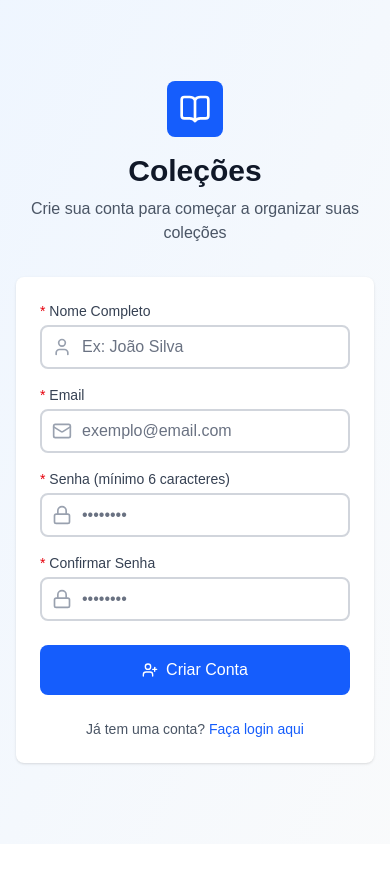
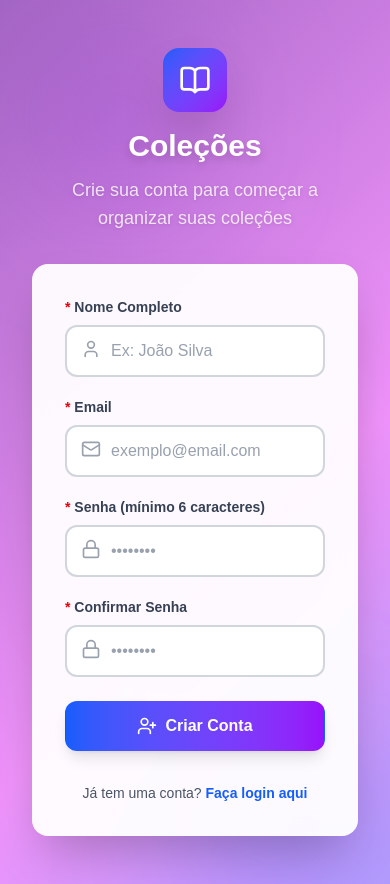
Before and after one commit to dvduardo/app-web, a Next.js app: page /auth/register in a window 390 px wide. Before the commit the page ends 844 px from the top, so only its background shows below. Built offline with nearby package versions, Linux system fonts and the light colour scheme; no server answers.

Commit message:
feat: enhance UI with modern animations and responsive design adjustments

```diff
--- a/app/components/login-form.tsx
+++ b/app/components/login-form.tsx
@@ -1,4 +1,5 @@
 "use client";
+// v2: Modern animated login design
 
 import { useState } from "react";
 import toast from "react-hot-toast";
@@ -50,32 +51,39 @@ export function LoginForm() {
   };
 
   return (
-    <div className="min-h-screen flex items-center justify-center bg-gradient-to-br from-blue-50 to-gray-50 py-12 px-4 sm:px-6 lg:px-8">
-      <div className="max-w-md w-full space-y-8">
+    <div className="min-h-screen animated-gradient relative overflow-hidden py-12 px-4 sm:px-6 lg:px-8 flex items-center justify-center">
+      {/* Decorative elements */}
+      <div className="absolute top-10 left-10 w-40 sm:w-56 md:w-72 h-40 sm:h-56 md:h-72 bg-purple-500 rounded-full mix-blend-multiply filter blur-3xl opacity-20 float-animation"></div>
+      <div className="absolute -bottom-8 right-10 w-40 sm:w-56 md:w-72 h-40 sm:h-56 md:h-72 bg-blue-500 rounded-full mix-blend-multiply filter blur-3xl opacity-20 float-animation animation-delay-2s"></div>
+      <div className="absolute top-1/2 left-1/3 w-40 sm:w-56 md:w-72 h-40 sm:h-56 md:h-72 bg-pink-500 rounded-full mix-blend-multiply filter blur-3xl opacity-20 float-animation animation-delay-4s"></div>
+
+      {/* Content */}
+      <div className="relative z-10">
+        <div className="max-w-md w-full px-4 sm:px-0 space-y-6 sm:space-y-8 fade-in-up">
           <div className="text-center">
             <div className="flex justify-center mb-4">
-            <div className="p-3 bg-blue-600 rounded-lg">
+              <div className="p-4 bg-linear-to-br from-blue-600 to-purple-600 rounded-2xl shadow-2xl hover:shadow-3xl transition-all duration-300 transform hover:scale-110">
                 <BookOpen className="w-8 h-8 text-white" />
               </div>
             </div>
-          <h2 className="text-3xl font-extrabold text-gray-900">
+            <h2 className="text-3xl sm:text-4xl md:text-5xl font-bold text-white drop-shadow-lg">
               Coleções
             </h2>
-          <p className="mt-2 text-gray-600">Entre na sua conta para acessar suas coleções</p>
+            <p className="mt-3 text-lg text-white/80 drop-shadow">Entre na sua conta para acessar suas coleções</p>
           </div>
-        <form className="mt-8 space-y-6 bg-white rounded-lg shadow p-6" onSubmit={handleSubmit}>
+          <form className="mt-8 space-y-6 bg-white/95 backdrop-blur-md rounded-2xl shadow-2xl p-8 border border-white/20" onSubmit={handleSubmit}>
             {error && (
-            <div className="rounded-md bg-red-50 p-4 border border-red-200">
+              <div className="rounded-xl bg-red-50 p-4 border-2 border-red-200 shadow-md animate-pulse">
                 <p className="text-sm font-medium text-red-800">{error}</p>
               </div>
             )}
-          <div className="space-y-4">
-            <div>
-              <label htmlFor="email" className="block text-sm font-medium text-gray-700 mb-1">
+            <div className="space-y-5">
+              <div className="group">
+                <label htmlFor="email" className="block text-sm font-semibold text-gray-700 mb-2">
                   Email
                 </label>
                 <div className="relative">
-                <Mail className="absolute left-3 top-3 text-gray-400 w-5 h-5" />
+                  <Mail className="absolute left-4 top-3.5 text-gray-400 w-5 h-5 group-focus-within:text-blue-600 transition-colors" />
                   <input
                     id="email"
                     name="email"
@@ -84,19 +92,19 @@ export function LoginForm() {
                     required
                     aria-label="Email"
                     aria-required="true"
-                  className="block w-full pl-10 px-3 py-2 bg-white border-2 border-gray-300 rounded-lg focus:ring-2 focus:ring-blue-500 focus:border-blue-500 text-base text-gray-900 placeholder-gray-500 sm:text-sm"
+                    className="block w-full pl-11 px-4 py-3 bg-white border-2 border-gray-300 rounded-xl focus:ring-2 focus:ring-blue-500/50 focus:border-blue-500 text-base text-gray-900 placeholder-gray-400 transition-all duration-300 input-focus-glow hover:border-gray-400"
                     placeholder="exemplo@email.com"
                     value={email}
                     onChange={(e) => setEmail(e.target.value)}
                   />
                 </div>
               </div>
-            <div>
-              <label htmlFor="password" className="block text-sm font-medium text-gray-700 mb-1">
+              <div className="group">
+                <label htmlFor="password" className="block text-sm font-semibold text-gray-700 mb-2">
                   Senha
                 </label>
                 <div className="relative">
-                <Lock className="absolute left-3 top-3 text-gray-400 w-5 h-5" />
+                  <Lock className="absolute left-4 top-3.5 text-gray-400 w-5 h-5 group-focus-within:text-blue-600 transition-colors" />
                   <input
                     id="password"
                     name="password"
@@ -105,7 +113,7 @@ export function LoginForm() {
                     required
                     aria-label="Senha"
                     aria-required="true"
-                  className="block w-full pl-10 px-3 py-2 bg-white border-2 border-gray-300 rounded-lg focus:ring-2 focus:ring-blue-500 focus:border-blue-500 text-base text-gray-900 placeholder-gray-500 sm:text-sm"
+                    className="block w-full pl-11 px-4 py-3 bg-white border-2 border-gray-300 rounded-xl focus:ring-2 focus:ring-blue-500/50 focus:border-blue-500 text-base text-gray-900 placeholder-gray-400 transition-all duration-300 input-focus-glow hover:border-gray-400"
                     placeholder="••••••••"
                     value={password}
                     onChange={(e) => setPassword(e.target.value)}
@@ -119,11 +127,11 @@ export function LoginForm() {
                 type="submit"
                 disabled={isLoading}
                 aria-busy={isLoading}
-              className="w-full flex items-center justify-center gap-2 py-3 sm:py-2 px-4 border border-transparent text-base sm:text-sm font-medium rounded-lg text-white bg-blue-600 hover:bg-blue-700 focus:outline-none focus:ring-2 focus:ring-offset-2 focus:ring-blue-500 disabled:opacity-60 disabled:cursor-not-allowed transition-all"
+                className="w-full flex items-center justify-center gap-2 py-3 px-4 border border-transparent text-base font-semibold rounded-xl text-white bg-linear-to-r from-blue-600 to-purple-600 hover:from-blue-700 hover:to-purple-700 focus:outline-none focus:ring-2 focus:ring-offset-2 focus:ring-blue-500 disabled:opacity-60 disabled:cursor-not-allowed transition-all duration-300 transform hover:scale-105 active:scale-95 shadow-lg hover:shadow-2xl button-press"
               >
                 {isLoading ? (
                   <>
-                  <svg className="animate-spin w-4 h-4" fill="none" viewBox="0 0 24 24">
+                    <svg className="animate-spin w-5 h-5" fill="none" viewBox="0 0 24 24">
                       <circle className="opacity-25" cx="12" cy="12" r="10" stroke="currentColor" strokeWidth="4"></circle>
                       <path className="opacity-75" fill="currentColor" d="M4 12a8 8 0 018-8V0C5.373 0 0 5.373 0 12h4zm2 5.291A7.962 7.962 0 014 12H0c0 3.042 1.135 5.824 3 7.938l3-2.647z"></path>
                     </svg>
@@ -131,17 +139,17 @@ export function LoginForm() {
                   </>
                 ) : (
                   <>
-                  <LogIn className="w-4 h-4" />
+                    <LogIn className="w-5 h-5" />
                     Entrar
                   </>
                 )}
               </button>
             </div>
 
-          <div className="text-center">
+            <div className="text-center pt-2">
               <p className="text-sm text-gray-600">
                 Não tem conta?{" "}
-              <Link href="/auth/register" className="font-medium text-blue-600 hover:text-blue-700">
+                <Link href="/auth/register" className="font-semibold text-blue-600 hover:text-blue-700 hover:underline transition-all duration-200 inline-block">
                   Crie uma aqui
                 </Link>
               </p>
@@ -149,5 +157,6 @@ export function LoginForm() {
           </form>
         </div>
       </div>
+    </div>
   );
 }
--- a/app/components/register-form.tsx
+++ b/app/components/register-form.tsx
@@ -66,32 +66,39 @@ export function RegisterForm() {
   };
 
   return (
-    <div className="min-h-screen flex items-center justify-center bg-gradient-to-br from-blue-50 to-gray-50 py-12 px-4 sm:px-6 lg:px-8">
-      <div className="max-w-md w-full space-y-8">
+    <div className="min-h-screen animated-gradient relative overflow-hidden py-12 px-4 sm:px-6 lg:px-8 flex items-center justify-center">
+      {/* Decorative elements */}
+      <div className="absolute top-10 left-10 w-40 sm:w-56 md:w-72 h-40 sm:h-56 md:h-72 bg-purple-500 rounded-full mix-blend-multiply filter blur-3xl opacity-20 float-animation"></div>
+      <div className="absolute -bottom-8 right-10 w-40 sm:w-56 md:w-72 h-40 sm:h-56 md:h-72 bg-blue-500 rounded-full mix-blend-multiply filter blur-3xl opacity-20 float-animation animation-delay-2s"></div>
+      <div className="absolute top-1/2 left-1/3 w-40 sm:w-56 md:w-72 h-40 sm:h-56 md:h-72 bg-pink-500 rounded-full mix-blend-multiply filter blur-3xl opacity-20 float-animation animation-delay-4s"></div>
+
+      {/* Content */}
+      <div className="relative z-10">
+        <div className="max-w-md w-full px-4 sm:px-0 space-y-6 sm:space-y-8 fade-in-up">
           <div className="text-center">
             <div className="flex justify-center mb-4">
-            <div className="p-3 bg-blue-600 rounded-lg">
+              <div className="p-4 bg-linear-to-br from-blue-600 to-purple-600 rounded-2xl shadow-2xl hover:shadow-3xl transition-all duration-300 transform hover:scale-110">
                 <BookOpen className="w-8 h-8 text-white" />
               </div>
             </div>
-          <h2 className="text-3xl font-extrabold text-gray-900">
+            <h2 className="text-3xl sm:text-4xl md:text-5xl font-bold text-white drop-shadow-lg">
               Coleções
             </h2>
-          <p className="mt-2 text-gray-600">Crie sua conta para começar a organizar suas coleções</p>
+            <p className="mt-3 text-lg text-white/80 drop-shadow">Crie sua conta para começar a organizar suas coleções</p>
           </div>
-        <form className="mt-8 space-y-6 bg-white rounded-lg shadow p-6" onSubmit={handleSubmit}>
+          <form className="mt-8 space-y-6 bg-white/95 backdrop-blur-md rounded-2xl shadow-2xl p-8 border border-white/20" onSubmit={handleSubmit}>
             {error && (
-            <div className="rounded-md bg-red-50 p-4 border border-red-200">
+              <div className="rounded-xl bg-red-50 p-4 border-2 border-red-200 shadow-md animate-pulse">
                 <p className="text-sm font-medium text-red-800">{error}</p>
               </div>
             )}
-          <div className="space-y-4">
-            <div>
-              <label htmlFor="name" className="block text-sm font-medium text-gray-700 mb-1">
+            <div className="space-y-5">
+              <div className="group">
+                <label htmlFor="name" className="block text-sm font-semibold text-gray-700 mb-2">
                   <span className="text-red-600">*</span> Nome Completo
                 </label>
                 <div className="relative">
-                <User className="absolute left-3 top-3 text-gray-400 w-5 h-5" />
+                  <User className="absolute left-4 top-3.5 text-gray-400 w-5 h-5 group-focus-within:text-blue-600 transition-colors" />
                   <input
                     id="name"
                     name="name"
@@ -100,19 +107,19 @@ export function RegisterForm() {
                     required
                     aria-label="Nome Completo"
                     aria-required="true"
-                  className="block w-full pl-10 px-3 py-2 bg-white border-2 border-gray-300 rounded-lg focus:ring-2 focus:ring-blue-500 focus:border-blue-500 text-base text-gray-900 placeholder-gray-500 sm:text-sm"
+                    className="block w-full pl-11 px-4 py-3 bg-white border-2 border-gray-300 rounded-xl focus:ring-2 focus:ring-blue-500/50 focus:border-blue-500 text-base text-gray-900 placeholder-gray-400 transition-all duration-300 input-focus-glow hover:border-gray-400"
                     placeholder="Ex: João Silva"
                     value={name}
                     onChange={(e) => setName(e.target.value)}
                   />
                 </div>
               </div>
-            <div>
-              <label htmlFor="email" className="block text-sm font-medium text-gray-700 mb-1">
+              <div className="group">
+                <label htmlFor="email" className="block text-sm font-semibold text-gray-700 mb-2">
                   <span className="text-red-600">*</span> Email
                 </label>
                 <div className="relative">
-                <Mail className="absolute left-3 top-3 text-gray-400 w-5 h-5" />
+                  <Mail className="absolute left-4 top-3.5 text-gray-400 w-5 h-5 group-focus-within:text-blue-600 transition-colors" />
                   <input
                     id="email"
                     name="email"
@@ -121,19 +128,19 @@ export function RegisterForm() {
                     required
                     aria-label="Email"
                     aria-required="true"
-                  className="block w-full pl-10 px-3 py-2 bg-white border-2 border-gray-300 rounded-lg focus:ring-2 focus:ring-blue-500 focus:border-blue-500 text-base text-gray-900 placeholder-gray-500 sm:text-sm"
+                    className="block w-full pl-11 px-4 py-3 bg-white border-2 border-gray-300 rounded-xl focus:ring-2 focus:ring-blue-500/50 focus:border-blue-500 text-base text-gray-900 placeholder-gray-400 transition-all duration-300 input-focus-glow hover:border-gray-400"
                     placeholder="exemplo@email.com"
                     value={email}
                     onChange={(e) => setEmail(e.target.value)}
                   />
                 </div>
               </div>
-            <div>
-              <label htmlFor="password" className="block text-sm font-medium text-gray-700 mb-1">
+              <div className="group">
+                <label htmlFor="password" className="block text-sm font-semibold text-gray-700 mb-2">
                   <span className="text-red-600">*</span> Senha (mínimo 6 caracteres)
                 </label>
                 <div className="relative">
-                <Lock className="absolute left-3 top-3 text-gray-400 w-5 h-5" />
+                  <Lock className="absolute left-4 top-3.5 text-gray-400 w-5 h-5 group-focus-within:text-blue-600 transition-colors" />
                   <input
                     id="password"
                     name="password"
@@ -142,19 +149,19 @@ export function RegisterForm() {
                     required
                     aria-label="Senha. Mínimo 6 caracteres."
                     aria-required="true"
-                  className="block w-full pl-10 px-3 py-2 bg-white border-2 border-gray-300 rounded-lg focus:ring-2 focus:ring-blue-500 focus:border-blue-500 text-base text-gray-900 placeholder-gray-500 sm:text-sm"
+                    className="block w-full pl-11 px-4 py-3 bg-white border-2 border-gray-300 rounded-xl focus:ring-2 focus:ring-blue-500/50 focus:border-blue-500 text-base text-gray-900 placeholder-gray-400 transition-all duration-300 input-focus-glow hover:border-gray-400"
                     placeholder="••••••••"
                     value={password}
                     onChange={(e) => setPassword(e.target.value)}
                   />
                 </div>
               </div>
-            <div>
-              <label htmlFor="confirmPassword" className="block text-sm font-medium text-gray-700 mb-1">
+              <div className="group">
+                <label htmlFor="confirmPassword" className="block text-sm font-semibold text-gray-700 mb-2">
                   <span className="text-red-600">*</span> Confirmar Senha
                 </label>
                 <div className="relative">
-                <Lock className="absolute left-3 top-3 text-gray-400 w-5 h-5" />
+                  <Lock className="absolute left-4 top-3.5 text-gray-400 w-5 h-5 group-focus-within:text-blue-600 transition-colors" />
                   <input
                     id="confirmPassword"
                     name="confirmPassword"
@@ -163,7 +170,7 @@ export function RegisterForm() {
                     required
                     aria-label="Confirmar Senha"
                     aria-required="true"
-                  className="block w-full pl-10 px-3 py-2 bg-white border-2 border-gray-300 rounded-lg focus:ring-2 focus:ring-blue-500 focus:border-blue-500 text-base text-gray-900 placeholder-gray-500 sm:text-sm"
+                    className="block w-full pl-11 px-4 py-3 bg-white border-2 border-gray-300 rounded-xl focus:ring-2 focus:ring-blue-500/50 focus:border-blue-500 text-base text-gray-900 placeholder-gray-400 transition-all duration-300 input-focus-glow hover:border-gray-400"
                     placeholder="••••••••"
                     value={confirmPassword}
                     onChange={(e) => setConfirmPassword(e.target.value)}
@@ -177,11 +184,11 @@ export function RegisterForm() {
                 type="submit"
                 disabled={isLoading}
                 aria-busy={isLoading}
-              className="w-full flex items-center justify-center gap-2 py-3 sm:py-2 px-4 border border-transparent text-base sm:text-sm font-medium rounded-lg text-white bg-blue-600 hover:bg-blue-700 focus:outline-none focus:ring-2 focus:ring-offset-2 focus:ring-blue-500 disabled:opacity-60 disabled:cursor-not-allowed transition-all"
+                className="w-full flex items-center justify-center gap-2 py-3 px-4 border border-transparent text-base font-semibold rounded-xl text-white bg-linear-to-r from-blue-600 to-purple-600 hover:from-blue-700 hover:to-purple-700 focus:outline-none focus:ring-2 focus:ring-offset-2 focus:ring-blue-500 disabled:opacity-60 disabled:cursor-not-allowed transition-all duration-300 transform hover:scale-105 active:scale-95 shadow-lg hover:shadow-2xl button-press"
               >
                 {isLoading ? (
                   <>
-                  <svg className="animate-spin w-4 h-4" fill="none" viewBox="0 0 24 24">
+                    <svg className="animate-spin w-5 h-5" fill="none" viewBox="0 0 24 24">
                       <circle className="opacity-25" cx="12" cy="12" r="10" stroke="currentColor" strokeWidth="4"></circle>
                       <path className="opacity-75" fill="currentColor" d="M4 12a8 8 0 018-8V0C5.373 0 0 5.373 0 12h4zm2 5.291A7.962 7.962 0 014 12H0c0 3.042 1.135 5.824 3 7.938l3-2.647z"></path>
                     </svg>
@@ -189,17 +196,17 @@ export function RegisterForm() {
                   </>
                 ) : (
                   <>
-                  <UserPlus className="w-4 h-4" />
+                    <UserPlus className="w-5 h-5" />
                     Criar Conta
                   </>
                 )}
               </button>
             </div>
 
-          <div className="text-center">
+            <div className="text-center pt-2">
               <p className="text-sm text-gray-600">
                 Já tem uma conta?{" "}
-              <Link href="/auth/login" className="font-medium text-blue-600 hover:text-blue-700">
+                <Link href="/auth/login" className="font-semibold text-blue-600 hover:text-blue-700 hover:underline transition-all duration-200 inline-block">
                   Faça login aqui
                 </Link>
               </p>
@@ -207,5 +214,6 @@ export function RegisterForm() {
           </form>
         </div>
       </div>
+    </div>
   );
 }
--- a/app/globals.css
+++ b/app/globals.css
@@ -69,3 +69,90 @@ a:focus {
   white-space: nowrap;
   border-width: 0;
 }
+
+/* Modern Login Page Animations */
+@keyframes gradient-shift {
+  0% {
+    background-position: 0% 50%;
+  }
+  50% {
+    background-position: 100% 50%;
+  }
+  100% {
+    background-position: 0% 50%;
+  }
+}
+
+@keyframes float {
+  0%, 100% {
+    transform: translateY(0px);
+  }
+  50% {
+    transform: translateY(-20px);
+  }
+}
+
+@keyframes fade-in-up {
+  from {
+    opacity: 0;
+    transform: translateY(30px);
+  }
+  to {
+    opacity: 1;
+    transform: translateY(0);
+  }
+}
+
+@keyframes input-focus-glow {
+  0% {
+    box-shadow: 0 0 0 0 rgba(37, 99, 235, 0.4);
+  }
+  70% {
+    box-shadow: 0 0 0 10px rgba(37, 99, 235, 0);
+  }
+  100% {
+    box-shadow: 0 0 0 0 rgba(37, 99, 235, 0);
+  }
+}
+
+@keyframes button-press {
+  0% {
+    transform: scale(1);
+  }
+  50% {
+    transform: scale(0.95);
+  }
+  100% {
+    transform: scale(1);
+  }
+}
+
+.animated-gradient {
+  background: linear-gradient(135deg, #667eea 0%, #764ba2 25%, #f093fb 50%, #4facfe 75%, #667eea 100%);
+  background-size: 400% 400%;
+  animation: gradient-shift 8s ease infinite;
+}
+
+.float-animation {
+  animation: float 6s ease-in-out infinite;
+}
+
+.fade-in-up {
+  animation: fade-in-up 0.6s ease-out;
+}
+
+.input-focus-glow:focus {
+  animation: input-focus-glow 0.6s ease-out;
+}
+
+.button-press:active {
+  animation: button-press 0.2s ease-in-out;
+}
+
+.animation-delay-2s {
+  animation-delay: 2s;
+}
+
+.animation-delay-4s {
+  animation-delay: 4s;
+}
```
Also changed, not shown: app/components/item-card.tsx (+4 -4 lines), app/dashboard/item/[id]/page.tsx (+8 -8 lines), app/dashboard/page.tsx (+11 -11 lines). Lines whose indentation alone changed are shown as unchanged.
